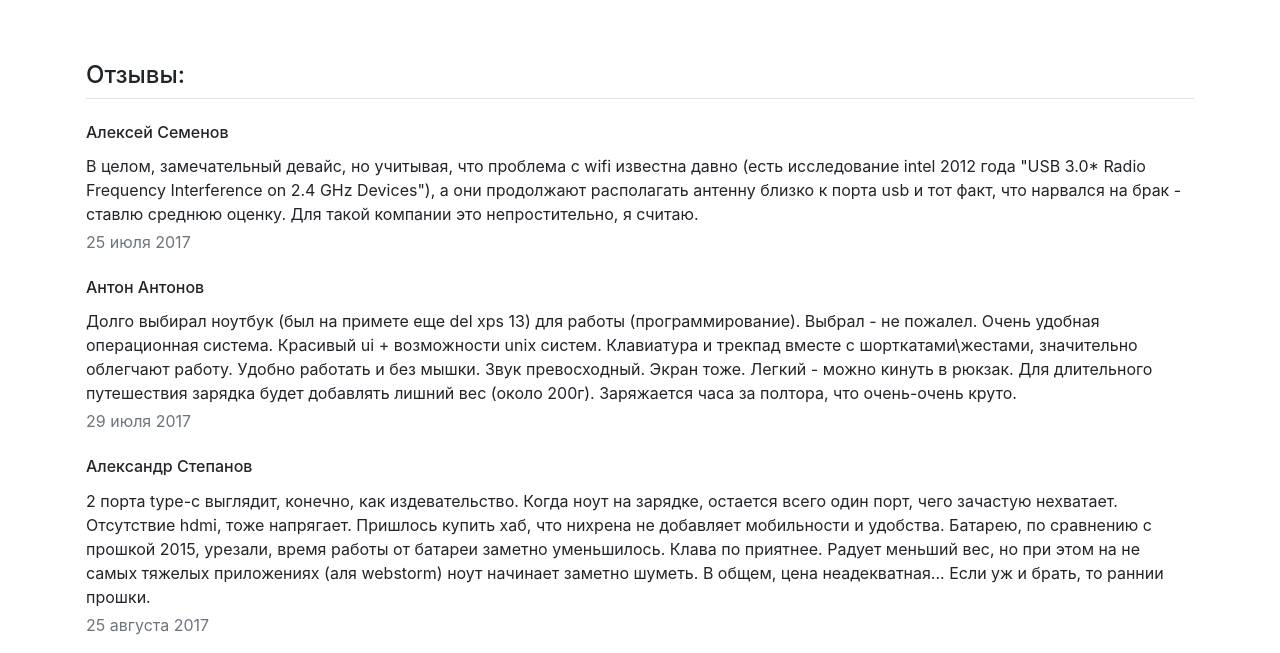
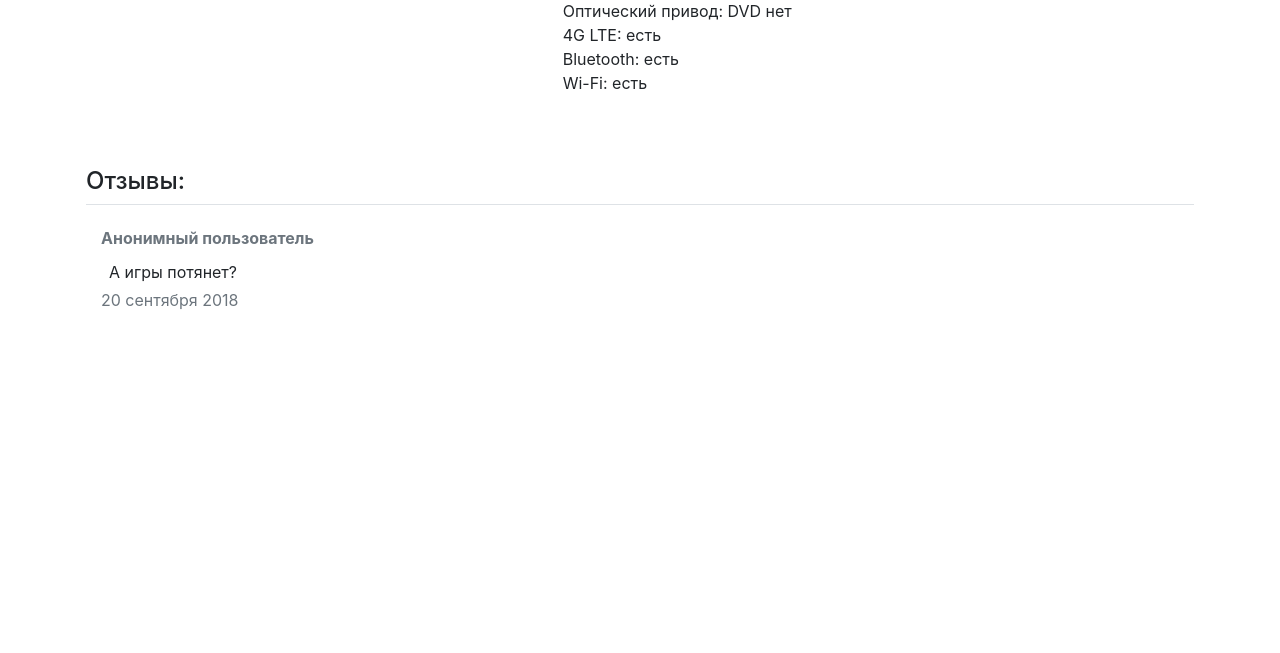
Before and after one commit to max-kim/django-store-heroku, a Django app: page /catalog/2/2/ in a window 1280 px wide. Shown: the part 496-1149 px from the top of the page. After the commit the page ends 805 px from the top, so only its background shows below. Run offline with Django 3.2, Linux system fonts and the light colour scheme; data comes from the database, SQL or seed files in the repository; both versions use the stored data as it was after the commit; some libraries are stand-ins or nearby versions.

Commit message:
development

```diff
--- a/catalog/models.py
+++ b/catalog/models.py
@@ -52,13 +52,19 @@ class CharacteristicValue(models.Model):
     product = models.ForeignKey(Product, on_delete=models.CASCADE, related_name='characteristics')
     value = models.CharField(max_length=255, db_index=True)
 
+    class Meta:
+        ordering = ['characteristic__id']
+
     def __str__(self):
         return '{}: {} - {}'.format(self.product, self.characteristic, self.value)
+
+    def get_value(self):
+        return '{}: {}'.format(self.characteristic, self.value)
 
 
 class Comment(models.Model):
     product = models.ForeignKey(Product, on_delete=models.CASCADE, related_name='comments')
-    user = models.ForeignKey(User, on_delete=models.CASCADE, blank=True, related_name='comments')
+    user = models.ForeignKey(User, on_delete=models.CASCADE, blank=True, null=True, related_name='comments')
     comment = models.TextField(blank=False)
     date_add = models.DateField(auto_now_add=True)
 
--- a/catalog/templates/catalog/catalog_detail.html
+++ b/catalog/templates/catalog/catalog_detail.html
@@ -1,6 +1,8 @@
 {% extends 'base.html' %}
 
 {% block content %}
+
+    {% load humanize %}
 
     {% include 'catalog/includes/breadcrumb.html' %}
 
@@ -9,7 +11,7 @@
 	</div>
 
 	<div class="pl-3 pb-2">
-		<span class="badge badge-success">{{ product.rating|floatformat:1 }}</span><span class="ml-2 text-muted">количество отзывов: {{ product.comments|length }}</span>
+		<span class="badge badge-success">{{ product.rating|floatformat:1 }}</span><span class="ml-2 text-muted">количество отзывов: {{ product.comments_count }}</span>
 	</div>
 
 	<div class="p-3 pb-5 bg-white row">
@@ -20,16 +22,14 @@
 		</div>
 		<div class="col-sm-8 col-md-4 mb-2">
 			<div class="mb-2"><strong>Характеристики:</strong></div>
-			<div class="">Процессор: Core i5</div>
-			<div class="">Частота процессора: 2300 МГц</div>
-			<div class="">Объем оперативной памяти: 8 ГБ</div>
-			<div class="">Объем жесткого диска: 128...256 ГБ</div>
-			<div class="">Диагональ экрана: 13.3 "</div>
+			{% for charact in product.characteristics.all %}
+				<div class="">{{ charact.get_value }}</div>
+			{% endfor %}
  		</div>
 		<div class="col-sm-4 col-md-3 mt-2">
 			<div class="container-fluid p-3 rounded shadow-sm">
 				<div class="mb-3">
-						<a class="text-dark" href="#"><h5>79 820 ₽</h5></a>
+						<h5 class="text-dark">{{ product.price|floatformat:0|intcomma }} ₽</h5>
 					</div>
 				<div class="d-flex justify-content-start align-items-center mb-3">
 					<a class="btn btn-primary" href="#">Купить</a>
@@ -41,45 +41,23 @@
 		<div class="border-bottom border-gray row">
 			<h4>Отзывы:</h4>
 		</div>
-		<div class="row pt-4">
+		{% for comment in product.comments.all %}
+			<div class="pt-4">
 				<div class="pb-1">
-				<h6>Алексей Семенов</h6>
+					{% if comment.user %}
+						<h6 class="font-weight-bold">{{ comment.user }}</h6>
+					{% else %}
+						<h6 class="font-weight-bold text-muted">Анонимный пользователь</h6>
+					{% endif %}
 				</div>
-			<div class="pb-1">
-				В целом, замечательный девайс, но учитывая, что проблема с wifi известна давно (есть исследование intel 2012 года "USB 3.0* Radio Frequency Interference on 2.4 GHz Devices"),
-				а они продолжают располагать антенну близко к порта usb и тот факт, что нарвался на брак - ставлю среднюю оценку. Для такой компании это непростительно, я считаю.
+				<div class="pb-1 pl-2">
+					{{ comment.comment }}
 				</div>
 				<div class="text-muted">
-				25 июля 2017
+					{{ comment.date_add|date:"d E Y"}}
 				</div>
 			</div>
-		<div class="row pt-4">
-			<div class="pb-1">
-				<h6>Антон Антонов</h6>
-			</div>
-			<div class="pb-1">
-				Долго выбирал ноутбук (был на примете еще del xps 13) для работы (программирование). Выбрал - не пожалел. Очень удобная операционная система. Красивый ui + возможности unix систем.
-				Клавиатура и трекпад вместе с шорткатами\жестами, значительно облегчают работу. Удобно работать и без мышки. Звук превосходный. Экран тоже.
-				Легкий - можно кинуть в рюкзак. Для длительного путешествия зарядка будет добавлять лишний вес (около 200г). Заряжается часа за полтора, что очень-очень круто.
-			</div>
-			<div class="text-muted">
-				29 июля 2017
-			</div>
-		</div>
-		<div class="row pt-4">
-			<div class="pb-1">
-				<h6>Александр Степанов</h6>
-			</div>
-			<div class="pb-1">
-				2 порта type-c выглядит, конечно, как издевательство. Когда ноут на зарядке, остается всего один порт, чего зачастую нехватает. Отсутствие hdmi, тоже напрягает.
-				Пришлось купить хаб, что нихрена не добавляет мобильности и удобства. Батарею, по сравнению с прошкой 2015, урезали, время работы от батареи заметно уменьшилось.
-				Клава по приятнее. Радует меньший вес, но при этом на не самых тяжелых приложениях (аля webstorm) ноут начинает заметно шуметь. В общем, цена неадекватная...
-				Если уж и брать, то раннии прошки.
-			</div>
-			<div class="text-muted">
-				25 августа 2017
-			</div>
-		</div>
+		{% endfor %}
 	</div>
 
 {% endblock %}
--- a/catalog/views.py
+++ b/catalog/views.py
@@ -1,4 +1,5 @@
 from django.views import generic
+from django.db.models import Count
 
 from .models import Category, Product
 
@@ -23,5 +24,11 @@ class ProductView(generic.DetailView):
         context = super(ProductView, self).get_context_data(**kwargs)
         context['title'] = context['product'].title
         context['breadcrumbs'] = context['product'].get_breadcrumbs()
+        context['category'] = context['product'].category
         context['categories'] = Category.objects.all()
         return context
+
+    def get_queryset(self):
+        queryset = super(ProductView, self).get_queryset()
+        queryset = queryset.annotate(comments_count=Count('comments__id'))
+        return queryset
--- a/demo_store/settings.py
+++ b/demo_store/settings.py
@@ -37,6 +37,7 @@ INSTALLED_APPS = [
     'django.contrib.sessions',
     'django.contrib.messages',
     'django.contrib.staticfiles',
+    'django.contrib.humanize',
     'catalog',
 ]
 
@@ -104,7 +105,7 @@ AUTH_PASSWORD_VALIDATORS = [
 # Internationalization
 # https://docs.djangoproject.com/en/2.1/topics/i18n/
 
-LANGUAGE_CODE = 'en-us'
+LANGUAGE_CODE = 'ru-ru'
 
 TIME_ZONE = 'UTC'
 
--- a/templates/base.html
+++ b/templates/base.html
@@ -2,7 +2,7 @@
 <html lang="ru">
 <head>
     <meta charset="UTF-8">
-    <title>{{title}}</title>
+    <title>{{title}} - ДемоМаркет</title>
     <meta name="viewport" content="width=device-width, initial-scale=1, shrink-to-fit=no">
     <meta name="description" content="">
     <meta name="author" content="">
@@ -38,8 +38,8 @@
 
         <div class="nav-scroller py-1 mb-2 border-bottom border-top border-gray">
             <nav class="nav d-flex justify-content-between">
-                {% for category in categories %}
-                    <a class="p-2 text-muted" href="{{ category.get_absolute_url }}">{{ category|capfirst }}</a>
+                {% for m_category in categories %}
+                    <a class="p-2 text-muted {% if m_category == category %}border-bottom border-top border-gray{% endif %}" href="{{ m_category.get_absolute_url }}">{{ m_category|capfirst }}</a>
                 {% endfor %}
             </nav>
         </div>
```
Also changed, not shown: catalog/templates/catalog/catalog_list.html (+16 -6 lines), catalog/migrations/0004_auto_20180920_1831.py (added), db.sqlite3. Lines whose indentation alone changed are shown as unchanged.
